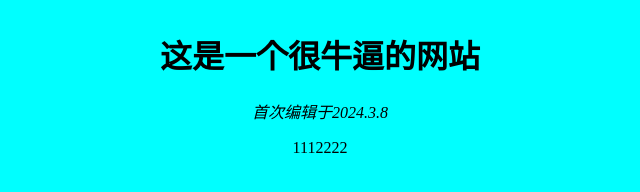
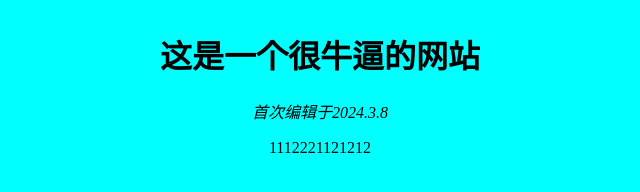
Before and after one commit to yyyyyy214/yyyyyy214.github.io, a plain HTML site: page index.html in a window 1280 px wide. Shown: the full height of the page, 320-960 px from the left. Drawn offline with Linux system fonts and the light colour scheme.

Commit message:
Update index.html

```diff
--- a/index.html
+++ b/index.html
@@ -22,7 +22,7 @@
     <h1 align="center">这是一个很牛逼的网站</h1>
     <div style="height:1000px" alt="主题" align="center">
         <em>首次编辑于2024.3.8</em>
-        <p>1112222</p>
+        <p>1112221121212</p>
 
     </div>
 </body>
```
